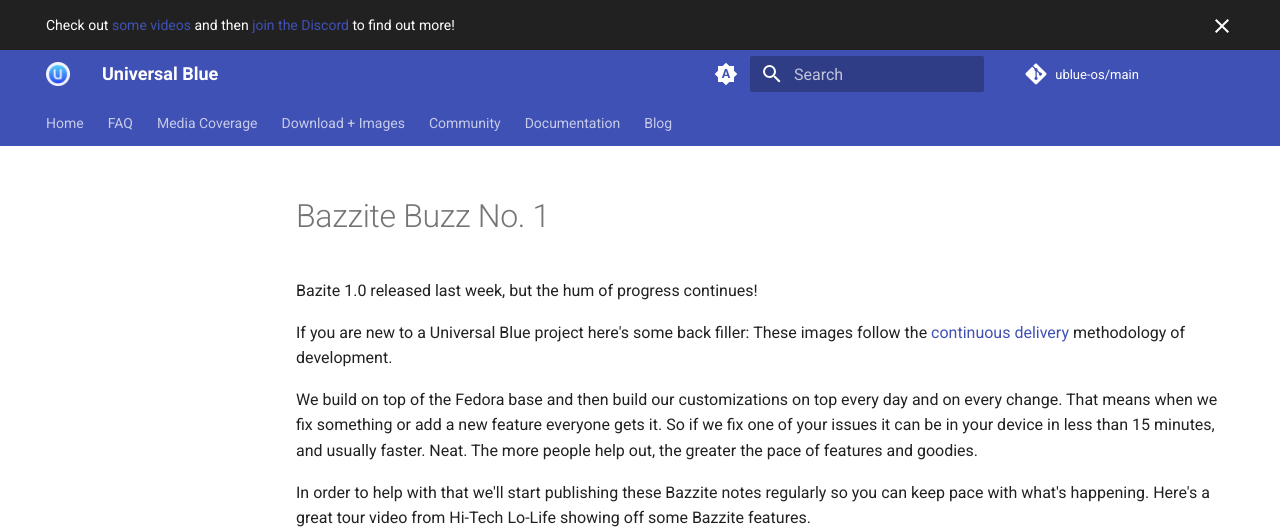
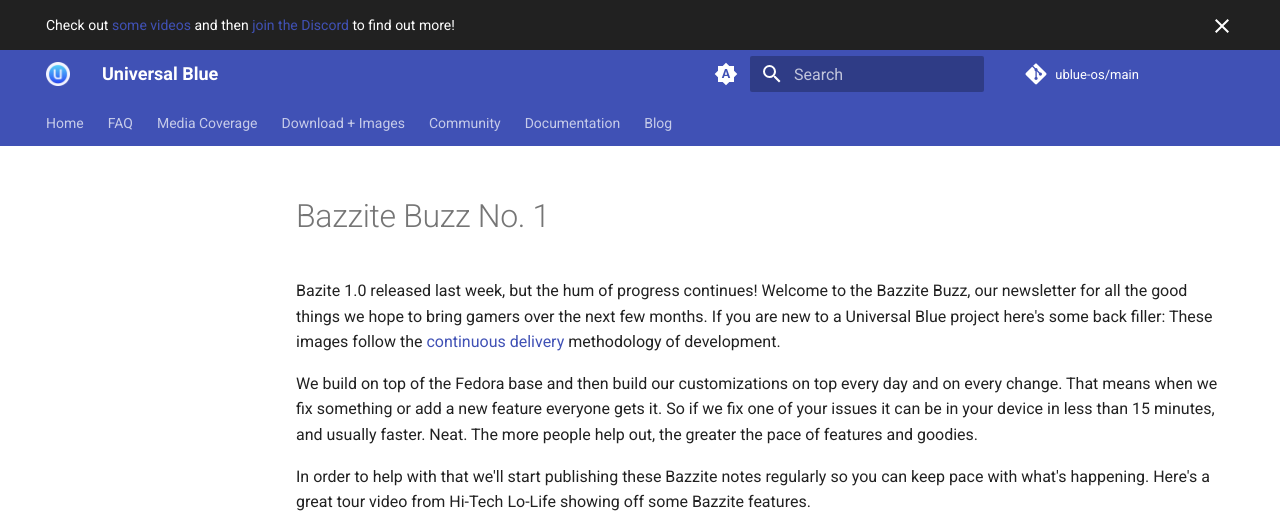
Before and after one commit to ublue-os/website, an MkDocs documentation site: the page built from docs/blog/posts/bazzite-buzz-01.md, in a window 1280 px wide and 900 px high, cut to the strip 0-527 px from the top of the window. Built offline with MkDocs 1.6.1 and Material for MkDocs 9.7.7, drawn with Linux system fonts in a browser that asks for light colours; comment, search, counter and statistics services are not loaded.

Commit message:
fix: add an explanation for the newsletter (#410)

```diff
--- a/docs/blog/posts/bazzite-buzz-01.md
+++ b/docs/blog/posts/bazzite-buzz-01.md
@@ -11,9 +11,7 @@ links:
 
 # Bazzite Buzz No. 1
 
-Bazite 1.0 released last week, but the hum of progress continues!
-
-If you are new to a Universal Blue project here's some back filler: These images follow the [continuous delivery](https://continuousdelivery.com/) methodology of development.
+Bazite 1.0 released last week, but the hum of progress continues! Welcome to the Bazzite Buzz, our newsletter for all the good things we hope to bring gamers over the next few months. If you are new to a Universal Blue project here's some back filler: These images follow the [continuous delivery](https://continuousdelivery.com/) methodology of development.
 
 We build on top of the Fedora base and then build our customizations on top every day and on every change. That means when we fix something or add a new feature everyone gets it. So if we fix one of your issues it can be in your device in less than 15 minutes, and usually faster. Neat. The more people help out, the greater the pace of features and goodies.
 
```
